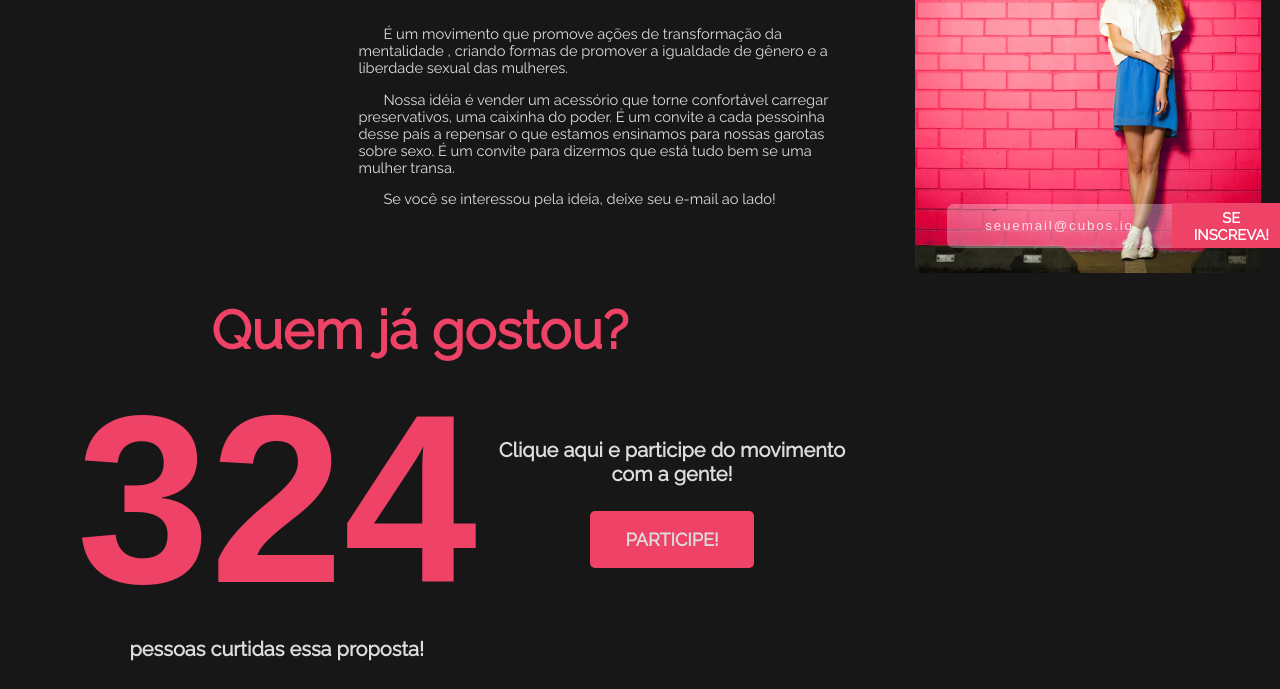
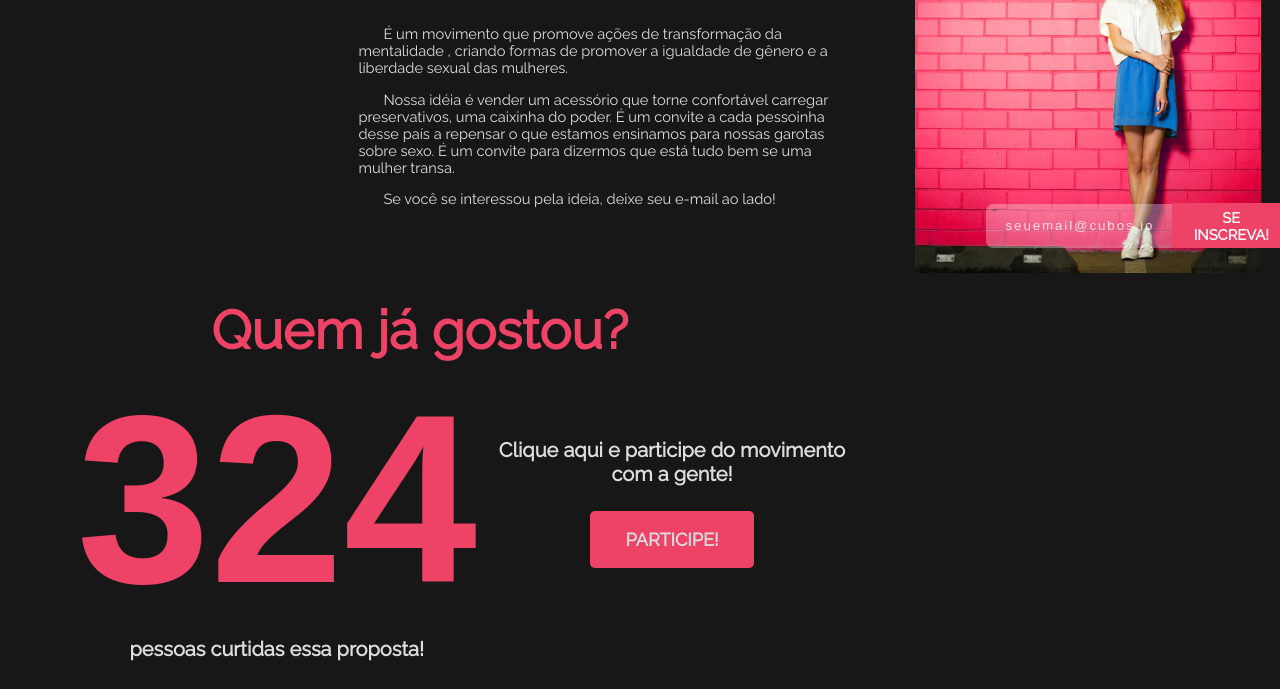
Before and after one commit to larissavarjao/mulherestambemfazemamor, a plain HTML site: page index.html in a window 1280 px wide. Shown: the part 1599-2288 px from the top of the page. Drawn offline with nearby package versions, Linux system fonts and the light colour scheme; a web font is replaced by a local one.

Commit message:
Update estilo.css

```diff
--- a/css/estilo.css
+++ b/css/estilo.css
@@ -558,8 +558,8 @@ img#box-imagem {
 }
 
 .email-solucao-fieldset {
-    margin-left: 1%;
-    width: 90%;
+    margin-left: 7%;
+    width: 80%;
     display: -webkit-box;
     display: -ms-flexbox;
     display: -webkit-flex;
```
